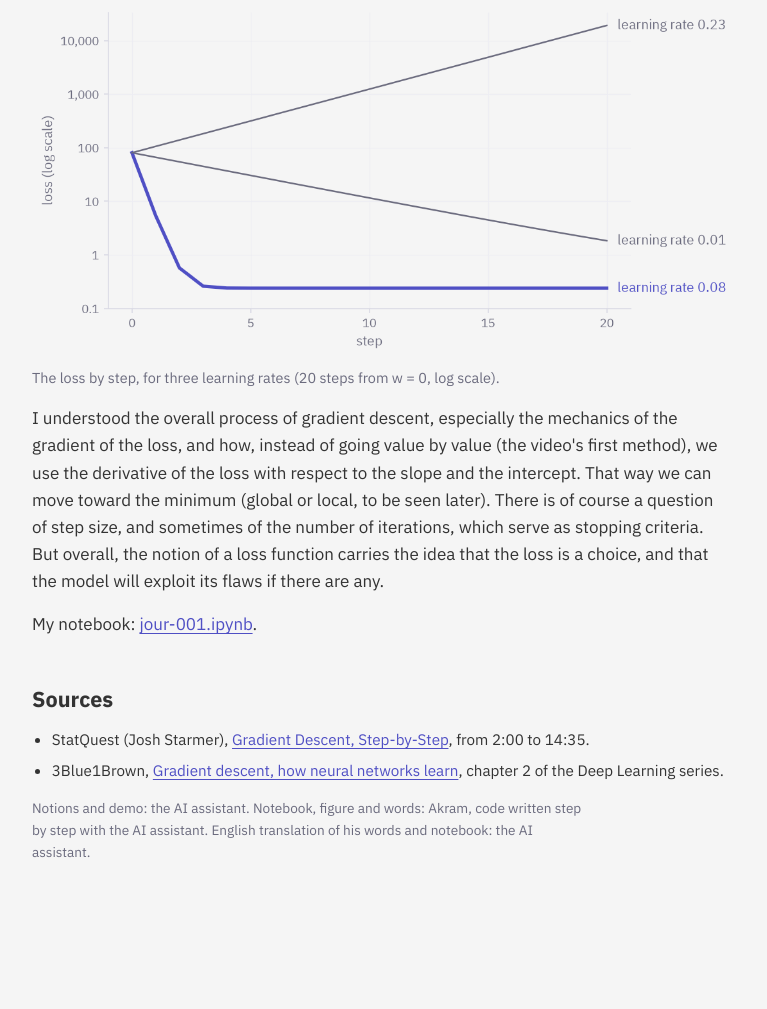
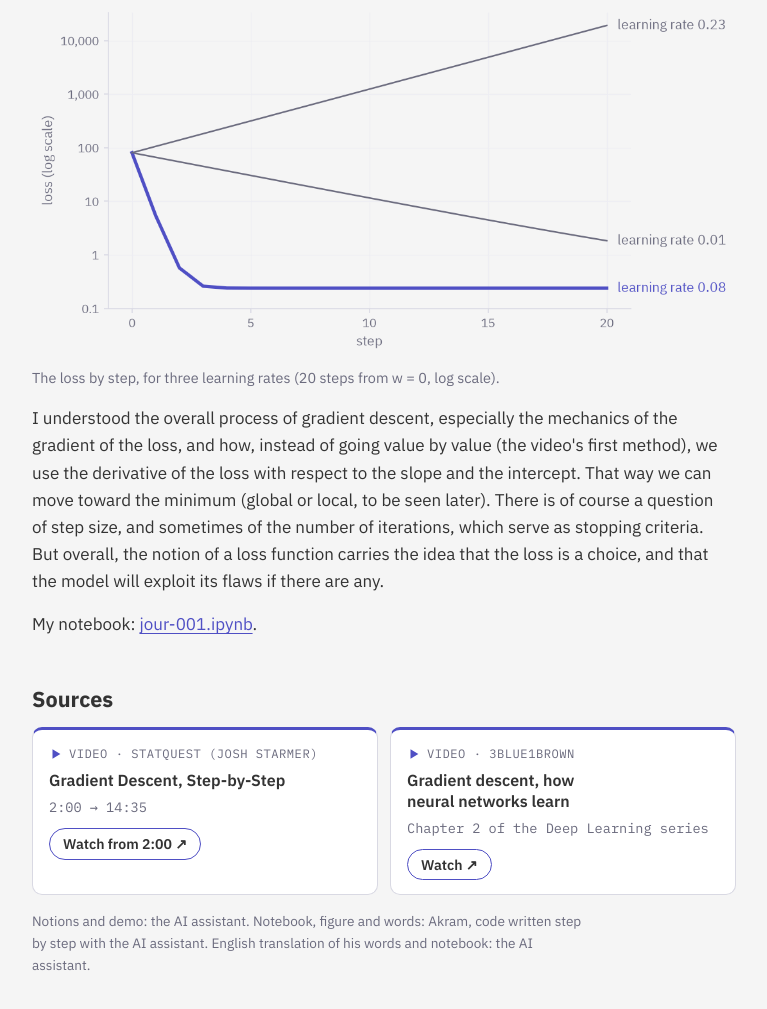
Before and after one commit to akrambouznad789-cyber/applied-ai-intensive-class, a plain HTML site: page docs/jours/jour-001/index.html in a window 1280 px wide. Shown: the part 2773-3782 px from the top of the page, without its empty margins (256-1023 px from the left). Before the commit the page ends 3700 px from the top, so only its background shows below. Drawn offline with Linux system fonts and the light colour scheme.

Commit message:
Sources as cards: one card per resource, with the exact passage and a link that opens it

```diff
--- a/docs/jours/jour-001/index.html
+++ b/docs/jours/jour-001/index.html
@@ -165,9 +165,19 @@ repeat N times:
 
   <section id="sources" class="sources">
     <h2>Sources</h2>
-    <ul>
-      <li>StatQuest (Josh Starmer), <a href="https://www.youtube.com/watch?v=sDv4f4s2SB8">Gradient Descent, Step-by-Step</a>, from 2:00 to 14:35.</li>
-      <li>3Blue1Brown, <a href="https://www.youtube.com/watch?v=IHZwWFHWa-w">Gradient descent, how neural networks learn</a>, chapter 2 of the Deep Learning series.</li>
+    <ul class="cartes-sources">
+      <li class="carte-source">
+        <p class="type-source"><svg viewBox="0 0 16 16" aria-hidden="true"><path d="M4 2.5v11l9-5.5z" fill="currentColor"/></svg>Video · StatQuest (Josh Starmer)</p>
+        <h3>Gradient Descent, Step-by-Step</h3>
+        <p class="passage">2:00 → 14:35</p>
+        <a class="bouton-source" href="https://www.youtube.com/watch?v=sDv4f4s2SB8&amp;t=120s">Watch from 2:00 ↗</a>
+      </li>
+      <li class="carte-source">
+        <p class="type-source"><svg viewBox="0 0 16 16" aria-hidden="true"><path d="M4 2.5v11l9-5.5z" fill="currentColor"/></svg>Video · 3Blue1Brown</p>
+        <h3>Gradient descent, how neural networks learn</h3>
+        <p class="passage">Chapter 2 of the Deep Learning series</p>
+        <a class="bouton-source" href="https://www.youtube.com/watch?v=IHZwWFHWa-w">Watch ↗</a>
+      </li>
     </ul>
     <p class="attribution">Notions and demo: the AI assistant. Notebook, figure and words: Akram, code written step by step with the AI assistant. English translation of his words and notebook: the AI assistant.</p>
   </section>
--- a/docs/style.css
+++ b/docs/style.css
@@ -136,6 +136,24 @@ table.chiffres tfoot td { border-bottom: none; font-weight: 600; }
 .sources ul { font-size: 0.95rem; }
 .attribution { color: var(--secondaire); font-size: 0.85rem; }
 
+/* Sources : une carte par ressource (vidéo, lecture, article), avec le passage précis et un bouton qui y mène.
+   Jamais de capture d'écran d'une ressource : la carte renvoie à l'original. */
+.cartes-sources { list-style: none; padding: 0; margin: 0; display: grid; grid-template-columns: repeat(auto-fit, minmax(240px, 1fr)); gap: 12px; }
+.carte-source {
+  background: var(--surface); border: 1px solid var(--filet); border-top: 3px solid var(--marque); border-radius: 10px;
+  padding: 14px 16px; display: grid; gap: 6px; align-content: start;
+}
+.type-source { display: flex; align-items: center; gap: 6px; font-family: var(--police-code); font-size: 0.76rem; color: var(--secondaire); text-transform: uppercase; letter-spacing: 0.04em; }
+.type-source svg { width: 14px; height: 14px; color: var(--marque); flex: none; }
+.carte-source h3 { font-size: 1rem; line-height: 1.3; }
+.passage { font-family: var(--police-code); font-size: 0.85rem; color: var(--secondaire); }
+.citation { font-size: 0.9rem; font-style: italic; border-left: 2px solid var(--filet); padding-left: 10px; }
+.bouton-source {
+  justify-self: start; margin-top: 4px; font: 600 0.88rem/1 var(--police-texte); padding: 8px 13px 7px; border-radius: 999px;
+  border: 1px solid var(--marque); color: var(--texte); text-decoration: none;
+}
+.bouton-source:hover { background: color-mix(in oklab, var(--marque) 14%, var(--surface)); }
+
 /* Page de la route : liens du haut, la ligne des phases, une rangée de cases par phase */
 .liens-haut { display: flex; flex-wrap: wrap; gap: 8px; list-style: none; padding: 0; }
 .liens-haut a {
```
Also changed, not shown: gabarits/jour.html (+13 -1 lines).
